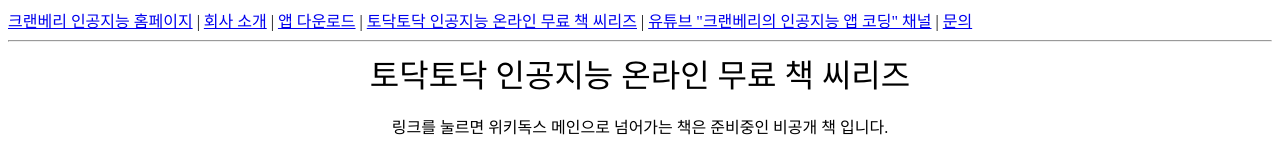
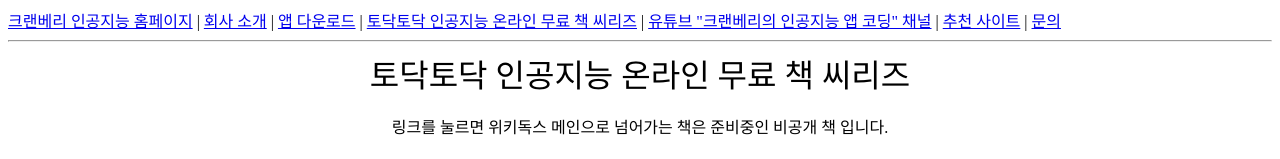
Before and after one commit to cranberryai/cranberryai.github.io, a plain HTML site: page todak_todak_series/index.html in a window 1280 px wide. Shown: the top 159 px of the page. Drawn offline with Linux system fonts and the light colour scheme.

Commit message:
Update index.html

```diff
--- a/todak_todak_series/index.html
+++ b/todak_todak_series/index.html
@@ -3,6 +3,7 @@
 <a href="/app/index.html">앱 다운로드</a> |
 <a href="/todak_todak_series/index.html">토닥토닥 인공지능 온라인 무료 책 씨리즈</a> |
 <a href="https://www.youtube.com/channel/UC06SHsbmzqkO8EV_pW7ilog/about" target="_blank">유튜브 "크랜베리의 인공지능 앱 코딩" 채널</a> |
+<a href="/recommend/index.html">추천 사이트</a> |
 <a href="https://docs.google.com/forms/d/e/1FAIpQLSenISBgyVJog7I0Iq7y73x6QQI6e9Bv85B3w6EKmC2GJTyA7Q/viewform" target="_blank">문의</a>
 <hr>
 
```
